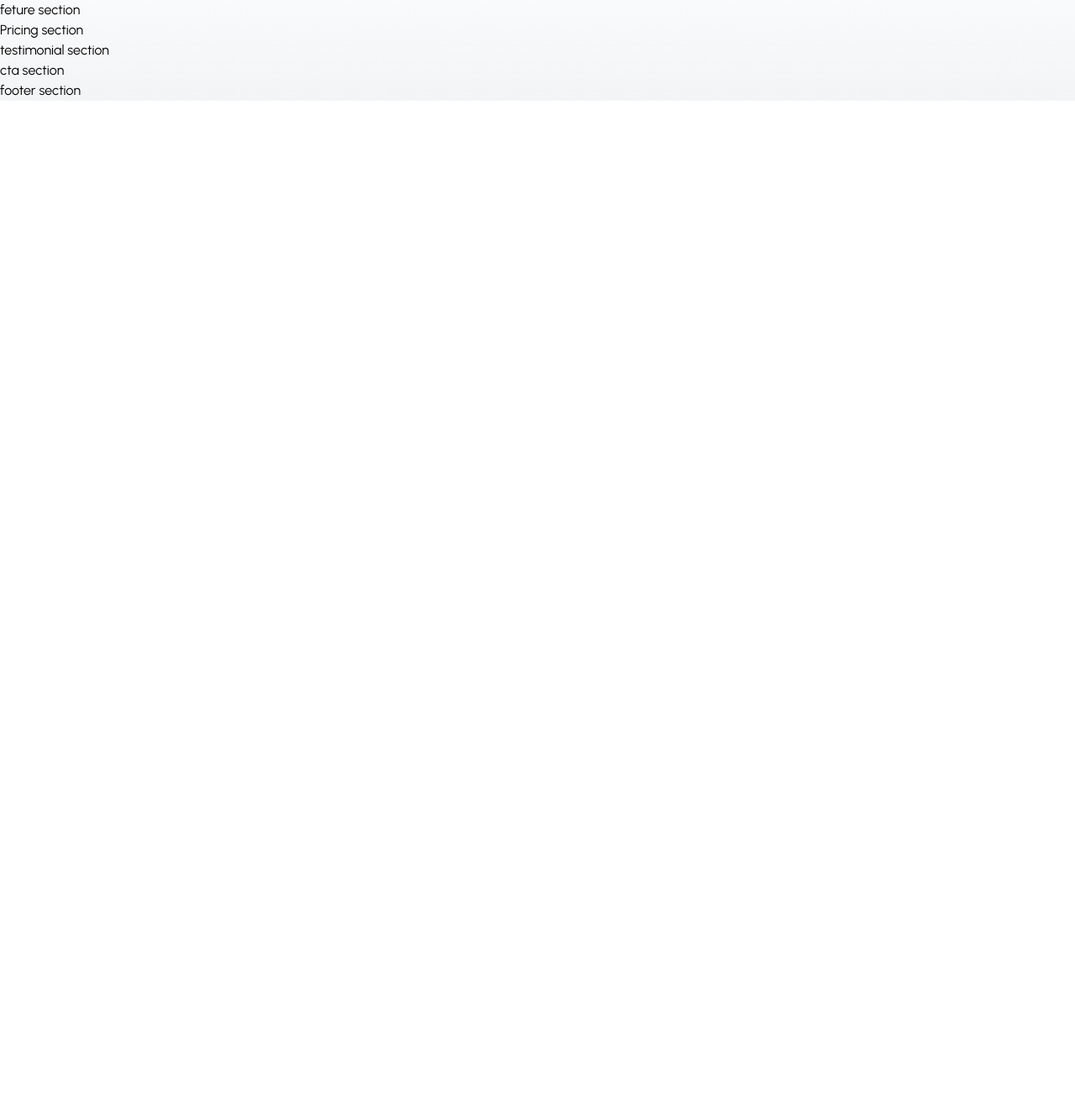
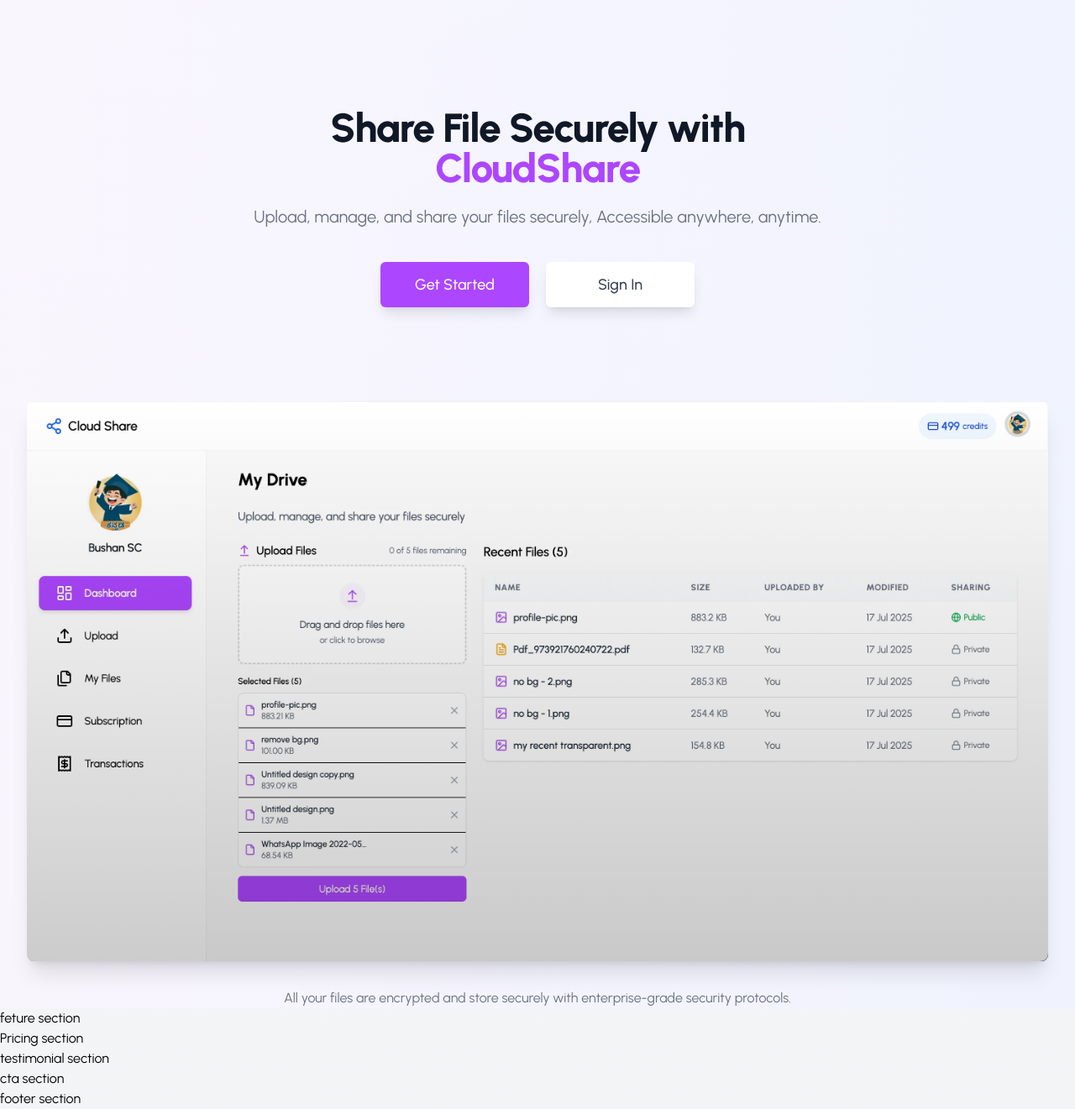
Before and after one commit to soumenKumarBera/CloudShareWebApp, a React (Vite) app in the folder cloudShareWebApp/: page / in a window 1280 px wide. Shown: the whole page at 84% size. Before the commit the page ends 800 px from the top, so only its background shows below. Built offline with nearby package versions, Linux system fonts and the light colour scheme; a web font is replaced by a local one.

Commit message:
Hero section create

```diff
--- a/cloudShareWebApp/src/componnets/landing/HeroSection.jsx
+++ b/cloudShareWebApp/src/componnets/landing/HeroSection.jsx
@@ -1,5 +1,53 @@
+import { asswts } from "../../assets/assets";
+
 const HeroSection = () => {
-  return
-}
+  return (
+    <div className="landing-page-content relative">
+      <div className="absolute inset-0 bg-gradient-to-r from-purple-50 to-indigo-50 opacity-80 z-0 pointer-events-none"></div>
+      <div className="max-w-7xl mx-auto px-4 sm:px-6 lg:px-8 relative z-10">
+        <div className="pt-20 pb-16 sm:pt-24 sm:pb-20 lg:pt-32 lg:pb-28">
+          <div className="text-center">
+            <h1 className="text-4xl tracking-tight font-extrabold text-gray-900 sm:text-5xl md: text-6xl">
+              <span className="block">Share File Securely with </span>
+              <span className="block text-purple-500">CloudShare</span>
+            </h1>
+            <p className="mt-3 max-w-md mx-auto text-base text-gray-500 sm:text-lg sm:mt-5 md:text-xl md:max-w-3xl">
+              Upload, manage, and share your files securely, Accessible
+              anywhere, anytime.
+            </p>
+            <div className="mt-10 max-w-sm mx-auto sm:max-w-none sm:flex sm:justify-center">
+              <div className="space-y-4 sm:space-y-0 sm:mx-auto sm:inline-grid sm:grid-cols-2 sm:gap-5">
+                <button className=" flex items-center px-6 py-3 border  border-transparent text-base font-medium rounded-md text-white bg-purple-500 hover:bg-purple-600 md:text-lg md:px-10 transition-all duration-200 shadow-lg hover:shadow-xl">
+                  Get Started
+                </button>
+                <button className="flex items-center justify-center px-10.5  py-3 border  border-transparent text-base font-medium rounded-md text-gray-700 bg-white  hover:bg-gray-50 md:text-lg md:px-10 transition-all duration-200 shadow-lg hover:shadow-xl">
+                  Sign In
+                </button>
+              </div>
+            </div>
+          </div>
+        </div>
+        <div className="relative">
+          <div className="asect-w-16 rounded-lg shadow-xl overflow-hidden">
+            <img
+              src={asswts.dashboard}
+              alt="cloudshare dasboard"
+              className="w-full h-full object-cover "
+            />
+          </div>
+          <div className="absolute inset-0 bg-gradient-to-t from-black opacity-20 rounded-lg">
+            {" "}
+          </div>
+        </div>
+        <div className="mt-8 text-center">
+          <p className="mt-4 text-base text-gray-500">
+            All your files are encrypted and store securely with
+            enterprise-grade security protocols.
+          </p>
+        </div>
+      </div>
+    </div>
+  );
+};
 
 export default HeroSection;
```
